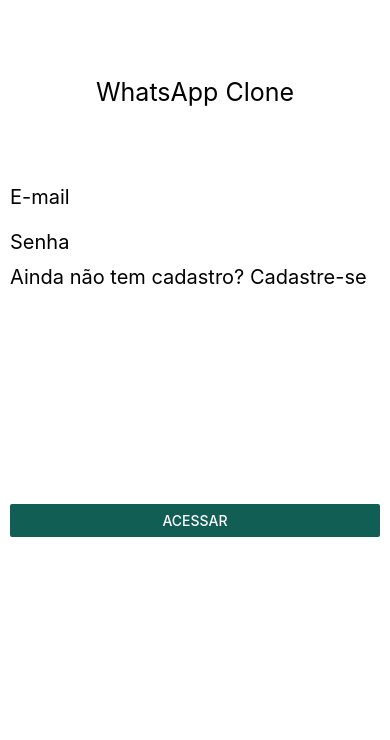
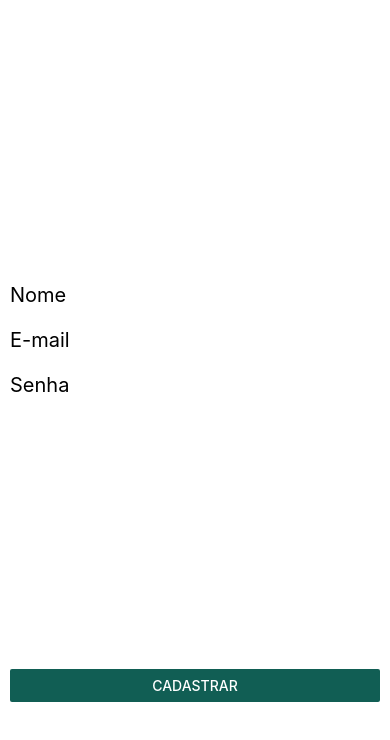
Before and after one commit to rafaelfez/whatsappClone, a React Native app: screen / in a window 390 px wide. Shown: the top 740 px of the page. Built offline with nearby package versions, Linux system fonts and the light colour scheme.

Commit message:
Design FormCadastro

```diff
--- a/App.js
+++ b/App.js
@@ -1,6 +1,7 @@
 import React, { Component } from 'react';
 import FormLogin from './src/components/FormLogin';
+import FormCadastro from './src/components/FormCadastro';
 
 export default props => (
-  <FormLogin />
+  <FormCadastro />
 );
--- /dev/null
+++ b/src/components/FormCadastro.js
@@ -0,0 +1,15 @@
+import React from 'react';
+import { View, TextInput, Button } from 'react-native';
+
+export default props => (
+    <View style={{ flex:1, padding: 10 }}>
+        <View style={{ flex: 4, justifyContent: 'center' }}>
+            <TextInput placeholder="Nome"  style={{ fontSize: 20, height: 45 }} />
+            <TextInput placeholder="E-mail"  style={{ fontSize: 20, height: 45 }} />
+            <TextInput placeholder="Senha"  style={{ fontSize: 20, height: 45 }} />
+        </View>
+        <View style={{ flex:1 }}>
+            <Button title="Cadastrar" color="#115E54" onPress={() => false} />
+        </View>
+    </View>
+)
```
